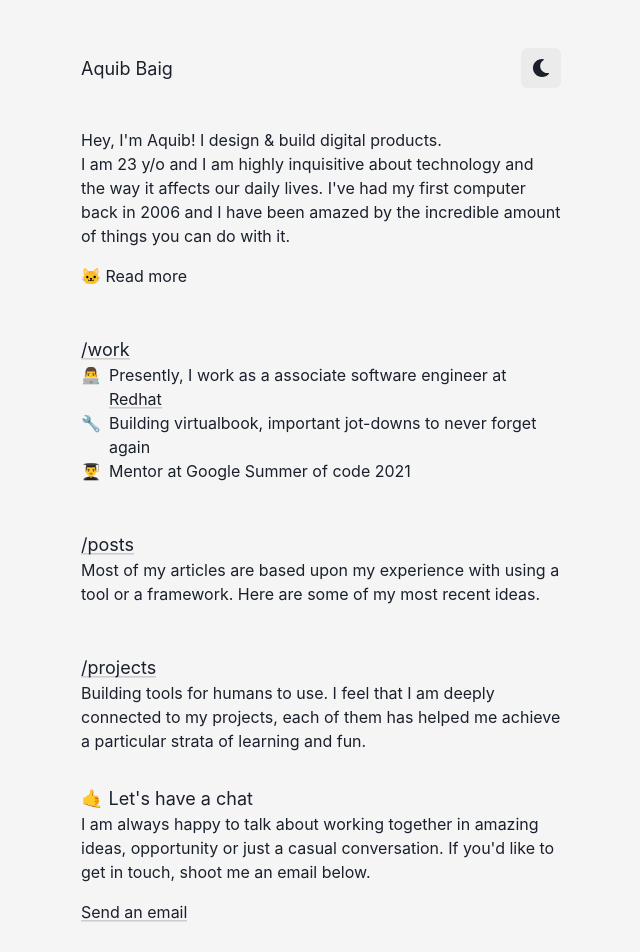
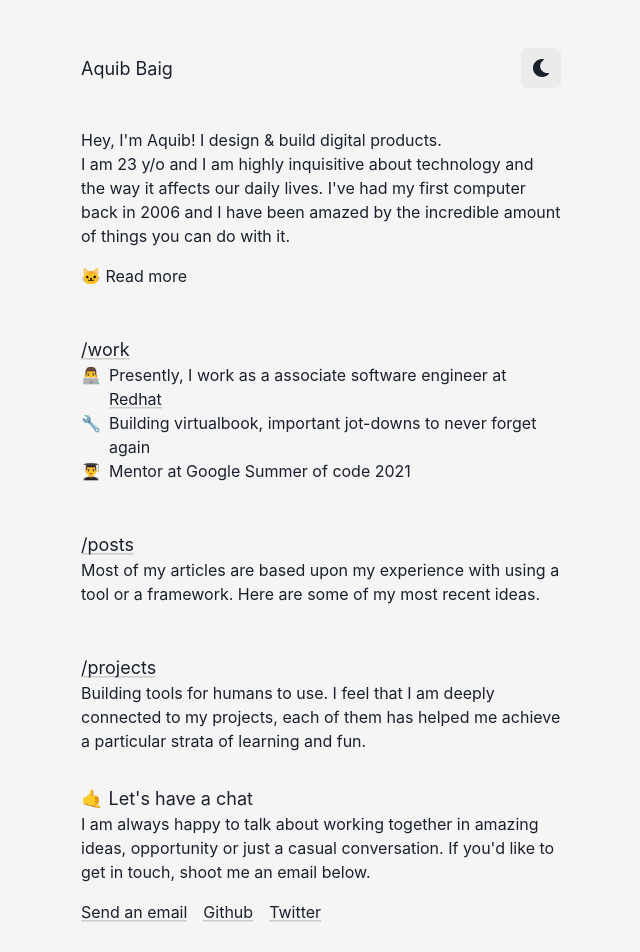
Before and after one commit to aquibbaig/web, a Next.js app: page / in a window 1280 px wide. Shown: the top 952 px of the page, without its empty margins (319-959 px from the left). Built offline with nearby package versions, Linux system fonts and the light colour scheme.

Commit message:
add twitter and github links on blog post

```diff
--- a/src/pages/index.js
+++ b/src/pages/index.js
@@ -100,6 +100,20 @@ export default function Home() {
                 Send an email
               </Text>
             </Link>
+            <Link href="https://github.com/aquibbaig" passHref>
+              <Text ml={4} fontSize="md" cursor="pointer" className={clsx(
+                [styles.rlink,styles.animatedunderline,styles.animatedunderline_type1]
+              )}>
+                Github
+              </Text>
+            </Link>
+            <Link href="https://twitter.com/BaigAquib" passHref>
+              <Text ml={4} fontSize="md" cursor="pointer" className={clsx(
+                [styles.rlink,styles.animatedunderline,styles.animatedunderline_type1]
+              )}>
+                Twitter
+              </Text>
+            </Link>
           </Box>
         </Box>
       </Box>
```
